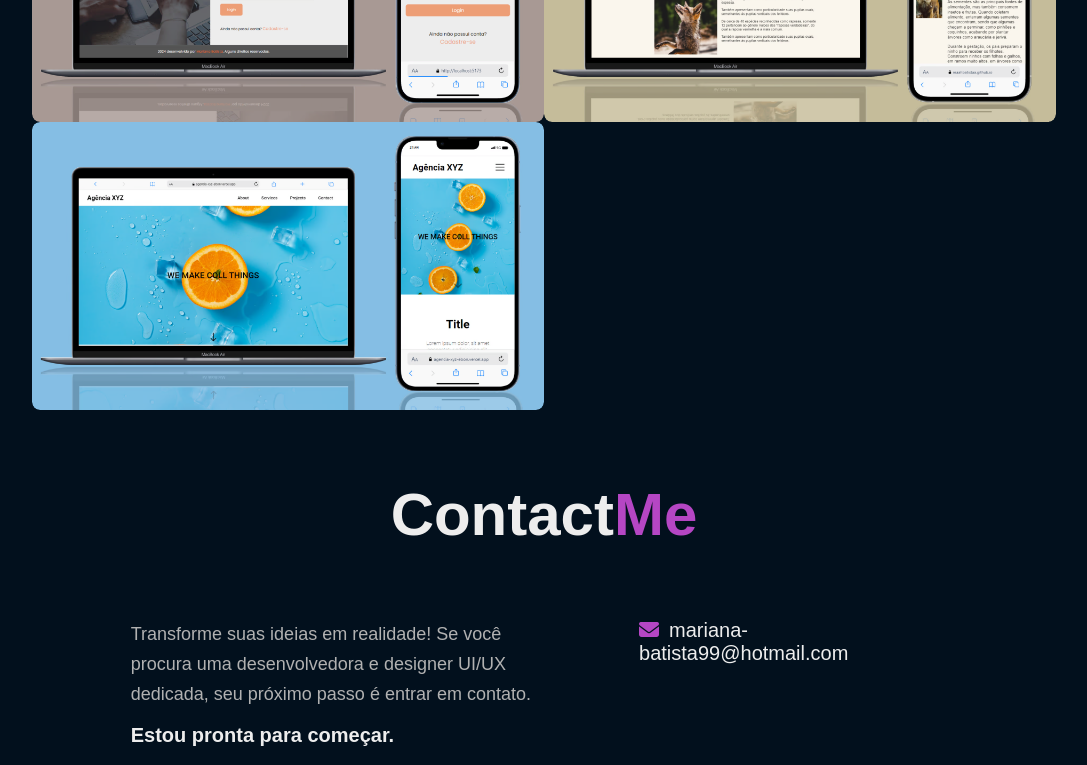
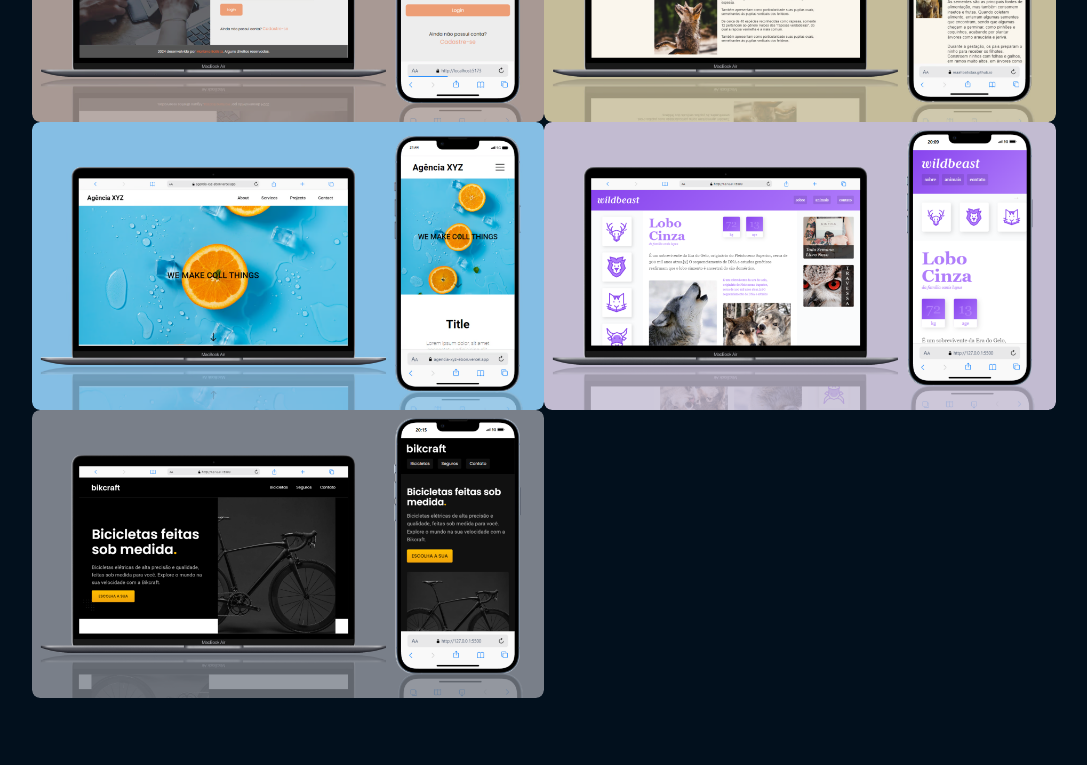
Before and after one commit to maahbatistaa/personal-portfolio, a plain HTML site: page index.html in a window 1280 px wide. Shown: the part 4090-4855 px from the top of the page, without its empty margins (96-1183 px from the left). Drawn offline with nearby package versions, Linux system fonts and the light colour scheme.

Commit message:
adicionando novos projetos

```diff
--- a/src/css/styles.css
+++ b/src/css/styles.css
@@ -719,14 +719,14 @@ section {
 }
 
 .layer h5 {
-  color: #000;
+  color: #333;
   font-size: 1rem;
   font-weight: 600;
   margin-bottom: 15px;
 }
 
 .layer p {
-  color: #000;
+  color: #333;
   font-size: 0.875rem;
   line-height: 1.8;
 }
--- a/src/js/app.js
+++ b/src/js/app.js
@@ -16,7 +16,8 @@ var projects = [
   },
   {
     imgSrc: './src/img/project2.avif',
-    projectLink: 'https://maahbatistaa.github.io/animais-fantasticos/',
+    projectLink:
+      'https://maahbatistaa.github.io/projects-origamid/animais-fantasticos/',
     title: 'Front-end',
     description: 'Projeto realizado no curso de JavaScript da Origamid',
   },
@@ -24,8 +25,19 @@ var projects = [
     imgSrc: './src/img/project3.avif',
     projectLink: 'https://agencia-xyz-ebon.vercel.app',
     title: 'Front-end',
-    description:
-      'Projeto realizado para praticar CSS Grid e CSS Flexbox',
+    description: 'Projeto realizado para praticar CSS Grid e CSS Flexbox',
+  },
+  {
+    imgSrc: './src/img/wildbeast.png',
+    projectLink: 'https://maahbatistaa.github.io/projects-origamid/wildbeast/',
+    title: 'Front-end',
+    description: 'Projeto realizado no curso de CSS Grid da Origamid',
+  },
+  {
+    imgSrc: './src/img/bikcraft.png',
+    projectLink: 'https://maahbatistaa.github.io/projects-origamid/bikcraft/',
+    title: 'Front-end',
+    description: 'Projeto realizado no curso de HTML e CSS para Iniciantes',
   },
 ];
 
```
Also changed, not shown: src/img/bikcraft.png (added), src/img/wildbeast.png (added).
